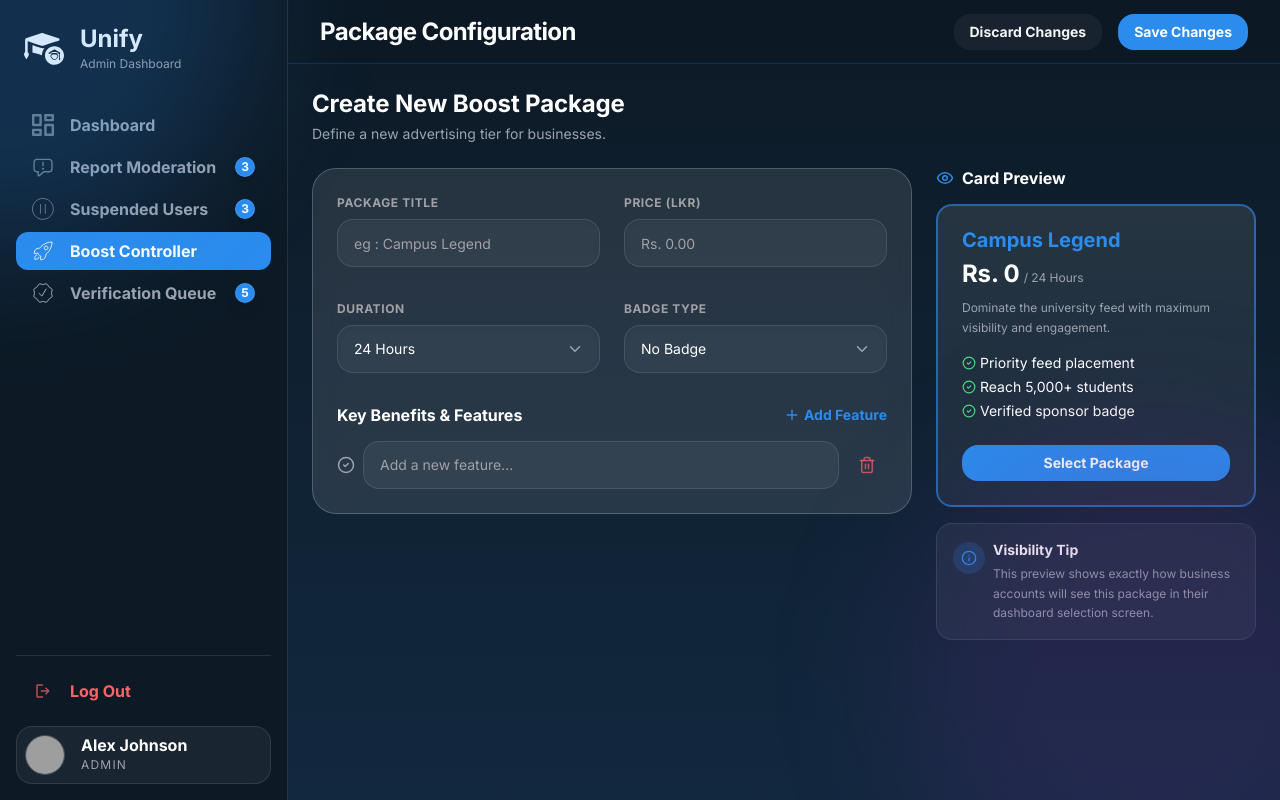
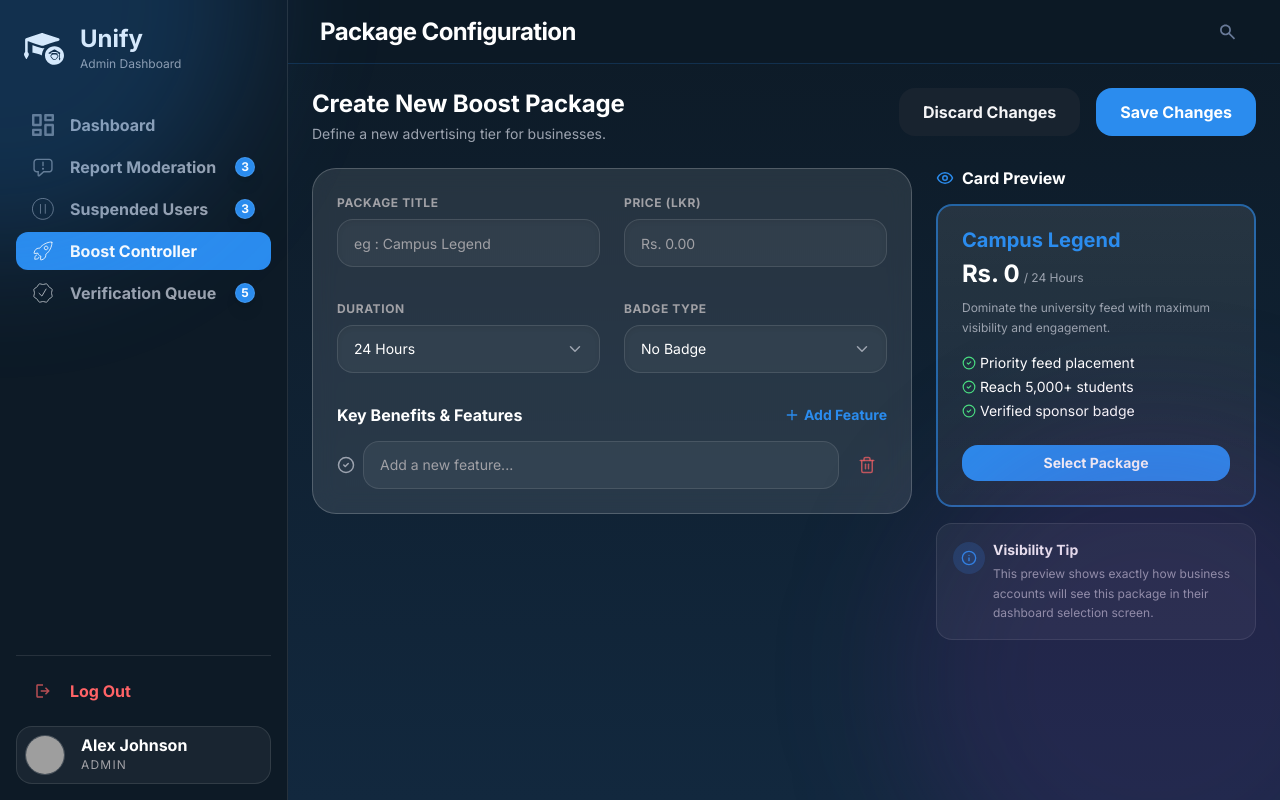
Before and after one commit to Shehan-Dinusha/Unify, a React (Vite) app in the folder frontend/: page /boost-controller/new in a window 1280 px wide. Built offline with nearby package versions, Linux system fonts and the light colour scheme; grey boxes are pictures that could not be loaded.

Commit message:
Moved Buttons from Header to Page

```diff
--- a/frontend/src/pages/BoostPackageForm.jsx
+++ b/frontend/src/pages/BoostPackageForm.jsx
@@ -128,17 +128,7 @@ const BoostPackageForm = () => {
     const previewDuration = `${durationValue} ${durationUnit}`;
     const previewFeatures = features.filter((f) => f.trim() !== '');
 
-    // Header actions
-    const headerActions = (
-        <div className="flex items-center gap-md">
-            <Button variant="secondary" size="small" onClick={handleDiscard}>
-                Discard Changes
-            </Button>
-            <Button variant="primary" size="small" onClick={handleSaveClick}>
-                Save Changes
-            </Button>
-        </div>
-    );
+
 
     return (
         <>
@@ -246,11 +236,11 @@ const BoostPackageForm = () => {
             <MainLayout
                 user={{ name: 'Alex Johnson', role: 'admin' }}
                 pageTitle="Package Configuration"
-                headerRight={headerActions}
                 verificationCount={mockRequests.length}
             >
                 <div className="flex flex-col gap-lg">
-                    {/* Page Title */}
+                    {/* Page Title + Actions */}
+                    <div className="flex items-start justify-between">
                         <div>
                             <h1 className="text-heading-small text-text-primary font-inter">
                                 {isEditing ? 'Edit Boost Package' : 'Create New Boost Package'}
@@ -260,6 +250,15 @@ const BoostPackageForm = () => {
                                     ? `Modify details for the '${existingPackage?.name}' boost tier.`
                                     : 'Define a new advertising tier for businesses.'}
                             </p>
+                        </div>
+                        <div className="flex items-center gap-md">
+                            <Button variant="secondary" size="medium" onClick={handleDiscard}>
+                                Discard Changes
+                            </Button>
+                            <Button variant="primary" size="medium" onClick={handleSaveClick}>
+                                Save Changes
+                            </Button>
+                        </div>
                     </div>
 
                     {/* Main Content: Form + Preview */}
```
Lines whose indentation alone changed are shown as unchanged.
